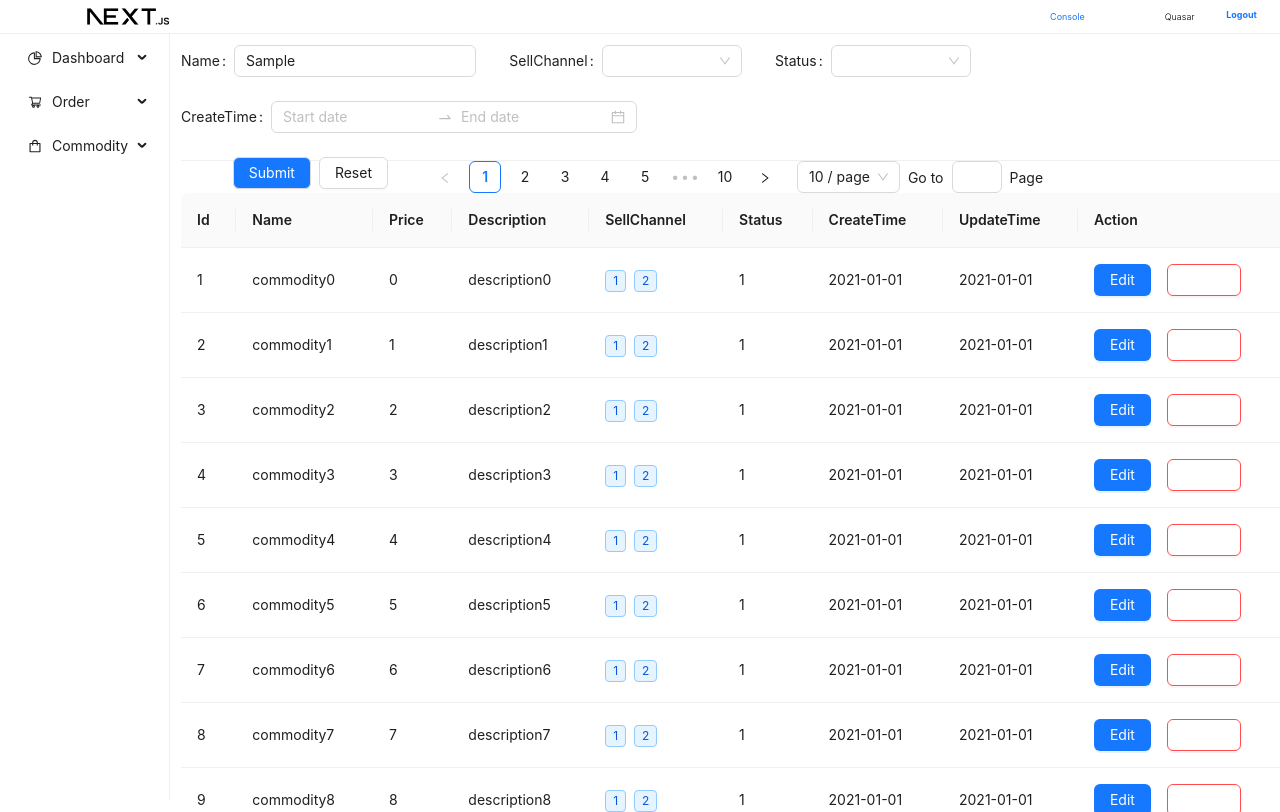
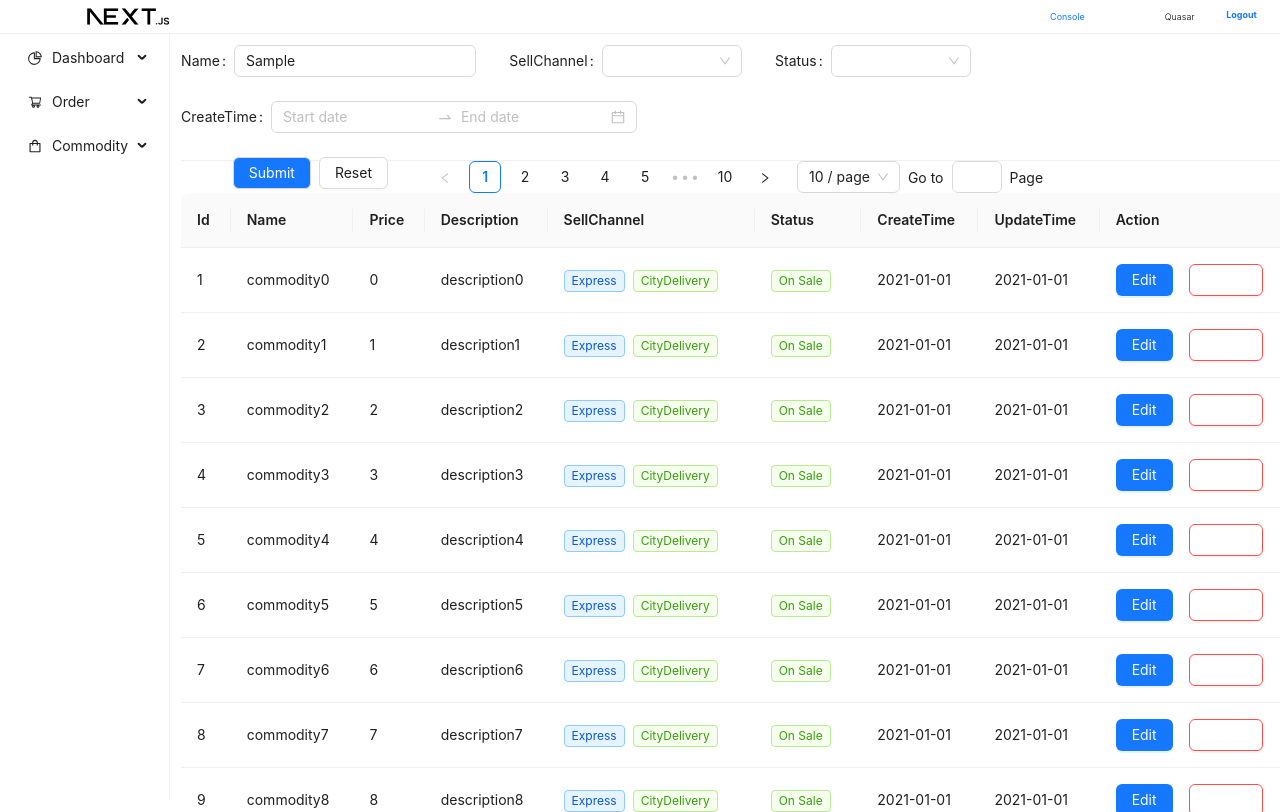
Before and after one commit to SayAMDYES/order-center-control-panel, a Next.js app: page /commodity/query in a window 1280 px wide. Both pictures are taken after typing "Sample", "Sample", "Sample" into the empty fields and a click on the button "Submit". Built offline with nearby package versions, Linux system fonts and the light colour scheme.

Commit message:
:sparkles: Improve display style of commodity properties

```diff
--- a/src/app/(commodity)/commodity/query/page.tsx
+++ b/src/app/(commodity)/commodity/query/page.tsx
@@ -1,10 +1,11 @@
 'use client';
 
 import './CommodityQueryPage.scss';
-import {Button, DatePicker, Divider, Form, Input, Pagination, Row, Select, Space, Table, Tag} from "antd";
+import {Button, DatePicker, Divider, Form, Input, Pagination, Row, Select, Space, Table} from "antd";
 import {CommodityDto, CommodityQueryReqDto} from "@/app/api/entity/commodity/commodity";
 import Column from "antd/lib/table/Column";
 import {useState} from "react";
+import {getSellChannelTag, getStatusTag} from "@/app/util/CommodityUtil";
 
 function sleep(ms: number) {
     return new Promise<void>((resolve) => {
@@ -51,9 +52,6 @@ export default function CommodityQueryPage() {
         loadDataSource(queryReqDto)
     };
 
-    const onFinishFailed = (errorInfo: any) => {
-    };
-
     const {RangePicker} = DatePicker;
 
     const editFunc = (commodity: CommodityDto) => {
@@ -79,7 +77,6 @@ export default function CommodityQueryPage() {
                 <Form layout={"horizontal"}
                       style={{maxWidth: '100%'}}
                       onFinish={onFinish}
-                      onFinishFailed={onFinishFailed}
                       autoComplete="off"
                       className={"form"}>
                     <Row className={"row"}>
@@ -164,13 +161,16 @@ export default function CommodityQueryPage() {
                             render={(tags: number[]) => (
                                 <>
                                     {tags.map((tag) => (
-                                        <Tag color="blue" key={tag}>
-                                            {tag}
-                                        </Tag>
+                                        getSellChannelTag(tag)
                                     ))}
                                 </>
                             )}/>
-                    <Column title="Status" dataIndex="status" key="status"/>
+                    <Column title="Status" dataIndex="status" key="status"
+                            render={(tag: number) => (
+                                <>
+                                    {getStatusTag(tag)}
+                                </>
+                            )}/>
                     <Column title="CreateTime" dataIndex="createTime" key="createTime"/>
                     <Column title="UpdateTime" dataIndex="updateTime" key="updateTime"/>
                     <Column
--- /dev/null
+++ b/src/app/util/CommodityUtil.tsx
@@ -0,0 +1,88 @@
+import {Tag} from "antd";
+
+function getSellChannel(value: number): string {
+    switch (value) {
+        case 1:
+            return 'Express';
+        case 2:
+            return 'CityDelivery'
+        default:
+            return 'Unknown';
+    }
+}
+
+function getSellChannels(value: number[]): string[] {
+    let result: string[] = [];
+    value.forEach(item => {
+        result.push(getSellChannel(item));
+    })
+    return result;
+}
+
+function getSellChannelTag(value: number) {
+    let str = getSellChannel(value)
+    switch (str) {
+        case 'Express':
+            return (<Tag color="blue"
+                         key={str}>
+                {str}
+            </Tag>);
+        case 'CityDelivery':
+            return (<Tag color="green" key={str}>
+                {str}
+            </Tag>);
+        default:
+            return (<Tag color="red" key={str}>
+                {str}
+            </Tag>);
+    }
+}
+
+function getStatus(value: number): string {
+    switch (value) {
+        case 0:
+            return 'In Stock';
+        case 1:
+            return 'On Sale'
+        case 2:
+            return 'Out Of Stock'
+        case 3:
+            return 'Discontinued'
+        default:
+            return 'Unknown';
+    }
+}
+
+function getStatusTag(value: number) {
+    let str = getStatus(value)
+    switch (str) {
+        case 'In Stock':
+            return (<Tag color="blue"
+                         key={str}>
+                {str}
+            </Tag>);
+        case 'On Sale':
+            return (<Tag color="green" key={str}>
+                {str}
+            </Tag>);
+        case 'Out Of Stock':
+            return (<Tag color="orange" key={str}>
+                {str}
+            </Tag>);
+        case 'Discontinued':
+            return (<Tag color="red" key={str}>
+                {str}
+            </Tag>);
+        default:
+            return (<Tag color="red" key={str}>
+                {str}
+            </Tag>);
+    }
+}
+
+export {
+    getSellChannel,
+    getSellChannels,
+    getSellChannelTag,
+    getStatusTag
+}
```
